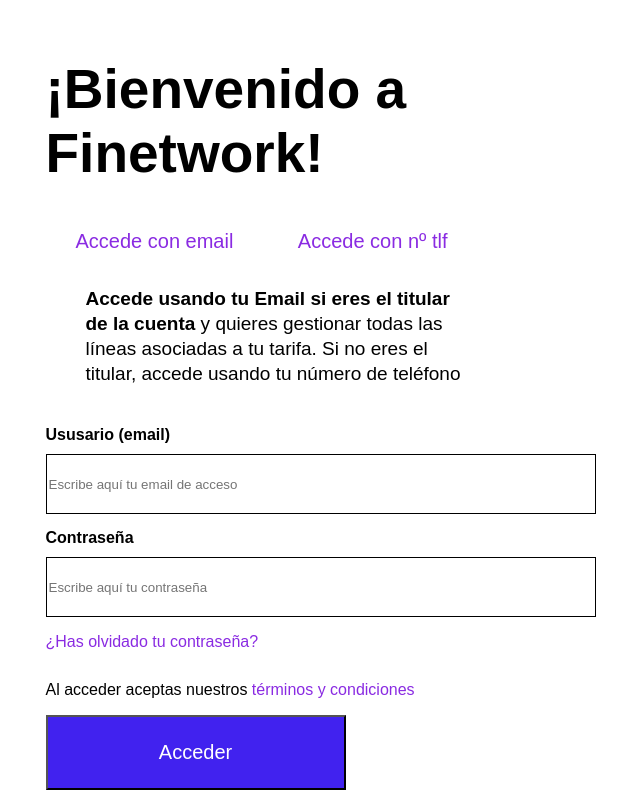
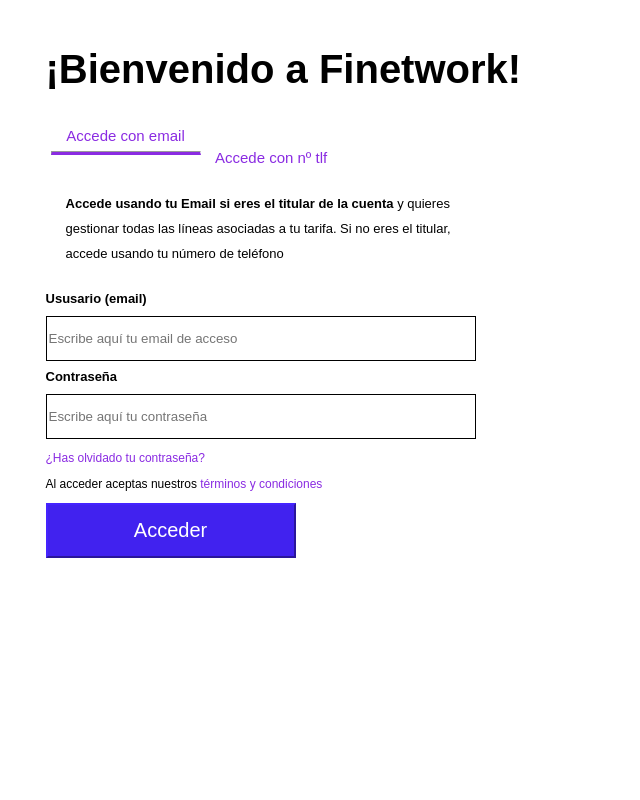
Before and after one commit to noemidinicu/Finetwork, a plain HTML site: page index.html in a window 1280 px wide. Shown: the whole page, without its empty margins (590-1230 px from the left). Drawn offline with Linux system fonts and the light colour scheme.

Commit message:
version 2

```diff
--- a/css/style.css
+++ b/css/style.css
@@ -35,50 +35,58 @@
 
 }
 
+.m-1 {
+    margin-top: 20%;
+}
+
 .txt {
     padding: 20px 70px 0 5%;
 }
 
 h1 {
-    font-family: sans-serif;
+    font-family: Tusker Grotesk 5700 Bold;
     letter-spacing: 0px;
     font-weight: bold;
-    font-size: 55px;
+    font-size: 40px;
 }
 
 h2 {
-    font-family: sans-serif;
+    font-family: Hype Vol 1 1000 Ultra;
     font-weight: lighter;
     line-height: 0,5px;
-    font-size: 23px;
+    font-size: 21px;
 }
 
 h4 {
     font-family: sans-serif;
-    margin-left: 40px;
+    margin-left: 20px;
     margin-right: 25%;
-    font-size: 19px;
+    font-size: 13px;
     font-weight: lighter;
     line-height: 25px;
 }
 
+hr {
+    border-bottom:  3px solid blueviolet;
+    width: 150px;
+}
+
 button:hover {
     border-bottom: 3px solid blueviolet;
-
 }
 
 label {
     font-weight: bold;
     font-family: sans-serif;
-    font-size: 16px;
+    font-size: 13px;
     margin-bottom: 10px;
-    margin-top: 15px;
+    margin-top: 8px;
 }
 
 .btn {
     border: 0;
-    padding: 8px 30px;
-    font-size: 20px;
+    padding: 8px 5px;
+    font-size: 15px;
     background-color: white;
     color: blueviolet;
 }
@@ -93,8 +101,8 @@
 }
 
 input {
-    width: 550px;
-    height: 60px;
+    width: 430px;
+    height: 45px;
     border: 1px solid black;
 }
 
@@ -105,17 +113,22 @@
 }
 
 .m-0 {
-    margin-top: 30px;
+    margin-top: 10px;
 }
 
 .submit {
-    width: 300px;
-    height: 75px;
+    width: 250px;
+    height: 55px;
     font-size: 20px;
     color: white;
+    border-color: rgb(65, 34, 239);
     background-color: rgb(65, 34, 239);
 }
 
 .size {
    font-size: 25px;
 }
+
+p {
+    font-size: 12px;
+}
--- a/index.html
+++ b/index.html
@@ -12,7 +12,7 @@
     <div class="row bg-chica">
         <div class="left">
             <img src="img/logo.png" alt="">
-            <h1>Únete y aprovecha todas las ventajas de ser parte de Finetwork</h1>
+            <h1 class="m-1">Únete y aprovecha todas las ventajas de ser parte de Finetwork</h1>
             <p>
             <h2>Comparte GB, controla tu consumo y tus facturas, accede a promociones especiales, ahorra en tus
                 facturas... ¡y mucho más!</h2>
@@ -22,7 +22,9 @@
             <div class="txt">
                 <h1>¡Bienvenido a Finetwork!</h1>
                 <div>
-                    <button class="btn">Accede con email</button>
+                    <button class="btn">Accede con email
+                        <hr>
+                    </button>
                     <button class="btn">Accede con nº tlf</button>
                 </div>
                 <h4>
@@ -38,7 +40,7 @@
                     <label for="nombre">Contraseña</label>
                     <input type="text" id="nombre" name="nombre" placeholder="Escribe aquí tu contraseña">
                 </form>
-                <p><a href="#">¿Has olvidado tu contraseña?</a></p>
+                <p><a href="#">¿Has olvidado tu contraseña?</a>
                 <div class="m-0">
                     <p>Al acceder aceptas nuestros <a href="#">términos y condiciones</a></p>
                     <button type="submit" class="submit">Acceder</button>
```
